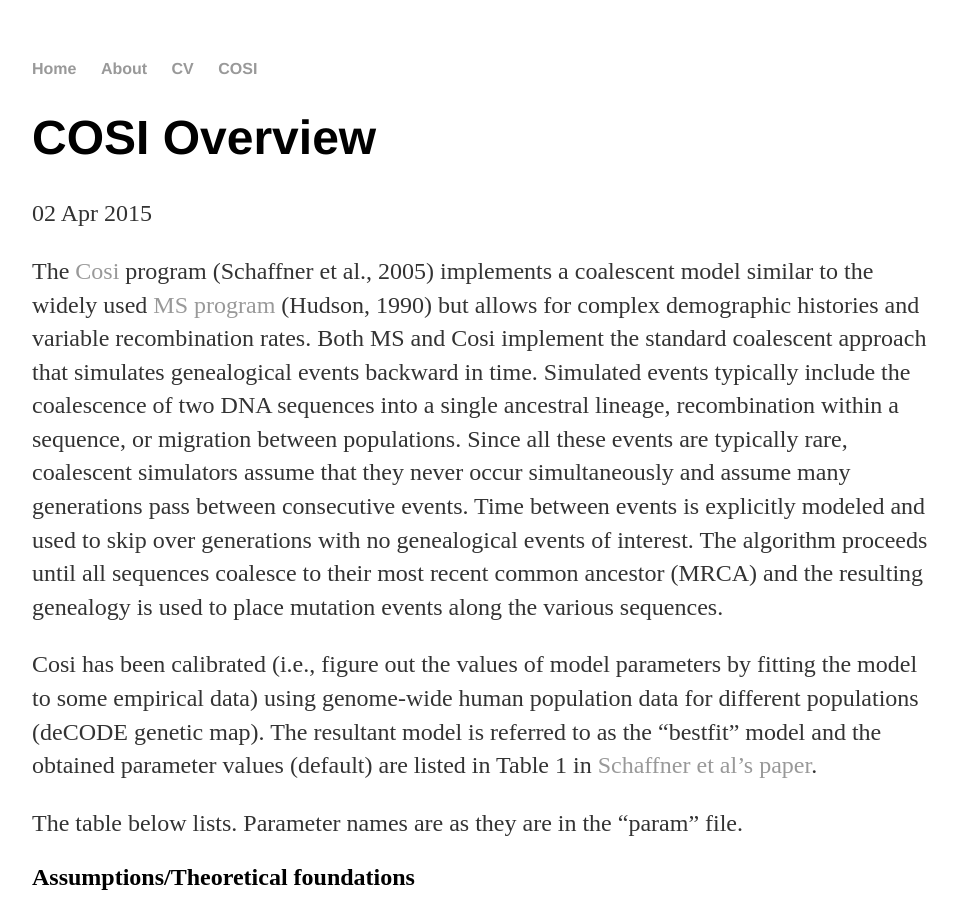
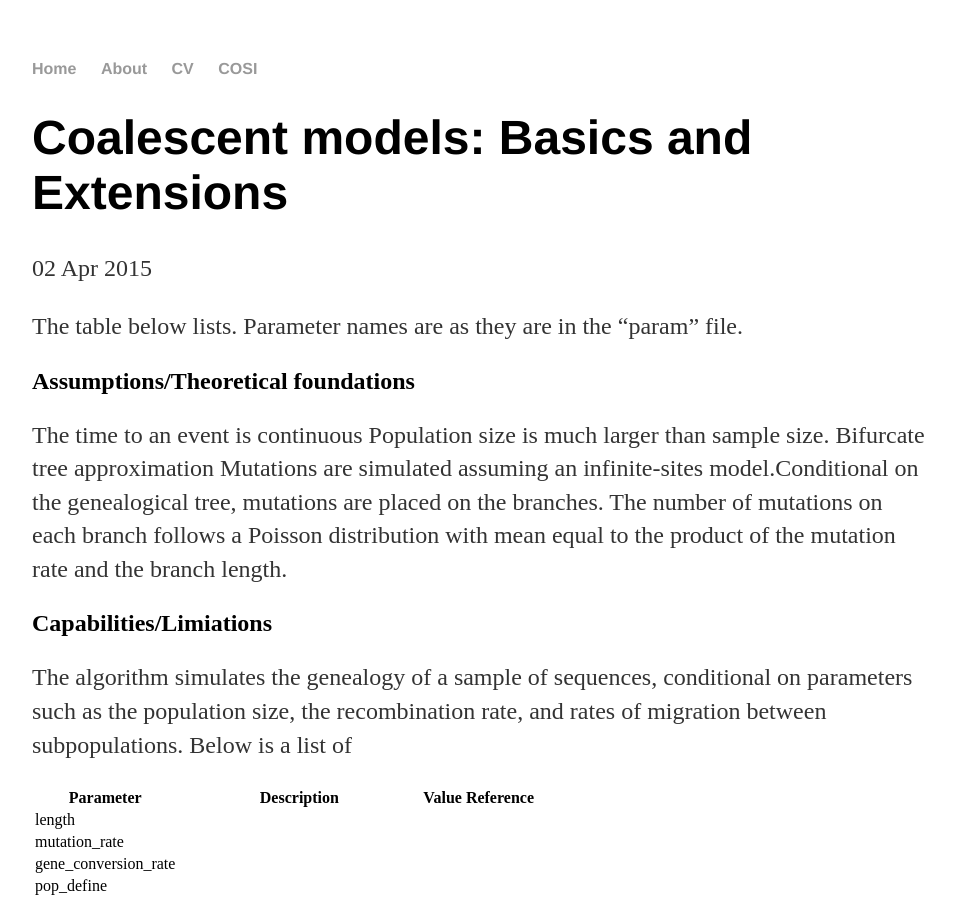
Before and after one commit to lybird300/lybird300.github.io, a Jekyll site: the page built from _posts/2015-04-02-coalescent.md, in a window 1280 px wide and 900 px high. Shown: the whole window, without its empty margins (160-1118 px from the left). Built offline with Jekyll 4.4.1, drawn with Linux system fonts in a browser that asks for light colours; some of the changed text lies outside the part shown.

Commit message:
Update and rename 2015-04-02-cosi-overview.md to 2015-04-02-coalescent.md

```diff
--- a/_posts/2015-04-02-cosi-overview.md
+++ b/_posts/2015-04-02-coalescent.md
@@ -1,12 +1,10 @@
 ---
 layout: post
-title: "COSI Overview"
+title: "Coalescent models: Basics and Extensions"
 date: 2015-04-02
 ---
 
-The <a href="https://popmodels.cancercontrol.cancer.gov/gsr/packages/cosi/">Cosi</a> program (Schaffner et al., 2005) implements a coalescent model similar to the widely used <a href="http://home.uchicago.edu/rhudson1/source/mksamples.html">MS program</a> (Hudson, 1990) but allows for complex demographic histories and variable recombination rates. Both MS and Cosi implement the standard coalescent approach that simulates genealogical events backward in time. Simulated events typically include the coalescence of two DNA sequences into a single ancestral lineage, recombination within a sequence, or migration between populations. Since all these events are typically rare, coalescent simulators assume that they never occur simultaneously and assume many generations pass between consecutive events. Time between events is explicitly modeled and used to skip over generations with no genealogical events of interest. The algorithm proceeds until all sequences coalesce to their most recent common ancestor (MRCA) and the resulting genealogy is used to place mutation events along the various sequences.
 
-Cosi has been calibrated (i.e., figure out the values of model parameters by fitting the model to some empirical data) using genome-wide human population data for different populations (deCODE genetic map). The resultant model is referred to as the "bestfit" model and the obtained parameter values (default) are listed in Table 1 in <a href="http://www.ncbi.nlm.nih.gov/pmc/articles/PMC1310645/">Schaffner et al's paper</a>.
 
 The table below lists. Parameter names are as they are in the "param" file.
 
@@ -105,3 +103,12 @@
 Cosi is suitable for short genomic segments or gene sequences (<2-3Mb) but become very slow for larger regions (> 100Mb). As sequences get longer, many more coalescent, recombination and migration events occur and the time intervals between them diminish. For longer sequences and large sample sizes, little computational efficiency is gained by skipping over uninteresting generations and substantial computational effort is expended tracking recombination events and their positions, and allocating memory to track the many ancestral fragments of each sequence as they repeatedly recombine and coalesce with each other. As genome-wide studies become a reality, efficient tools for simulating large sequences are essential. Thus, it is necessary to improve cosi's performance in this aspect.
 
 An improved algorithm -- <a href="http://csg.sph.umich.edu/liang/genome/">GENOME</a> (While in the standard coalescent algorithm, each coalescence event involves exactly two sequences that coalesce to a common ancestor, in GENOME, multiple sequences can coalesce to a common ancestor simultaneously. The interested readers are also refered to the author's doctoral dissertation -- "Efficient methods for analysis of genome scale data")
+
+<h2>References</h2>
+<ul>
+<li>Nordborg, M. (2001). <a href="http://www.cs.berkeley.edu/~jordan/sail/readings/nordborg.pdf">Coalescent theory</a>. In Handbook of statistical genetics. (A computer scientist's review on population genetics models based on the coalescent theory)</li>
+<li>Jotun H, Schierup MH, Wiuf C: Gene Genealogies, Variation and Evolution A Primer in Coalescent Theory. Oxford University Press, Oxford; 2005. OpenURL</li>
+
+
+
+</ul>
```
